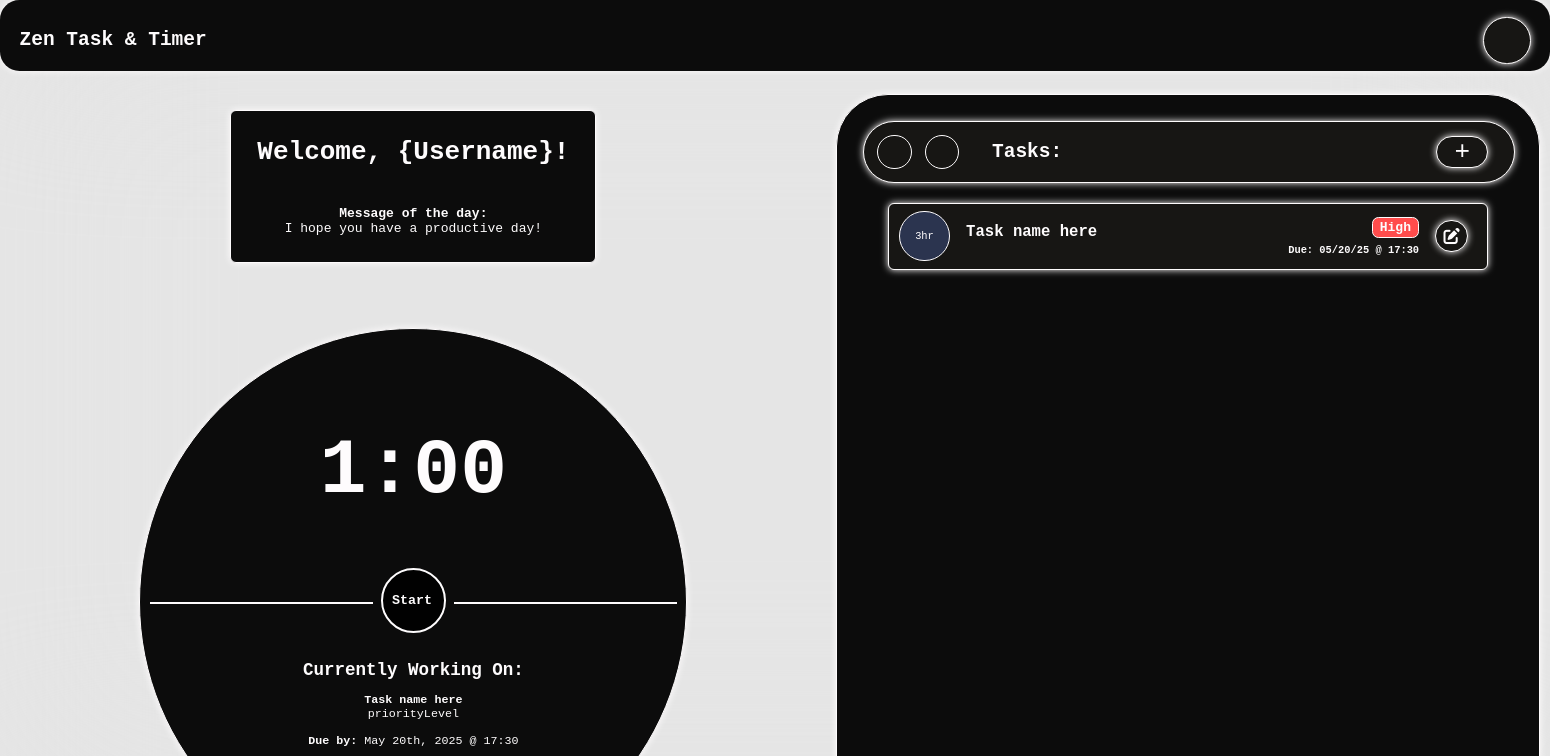
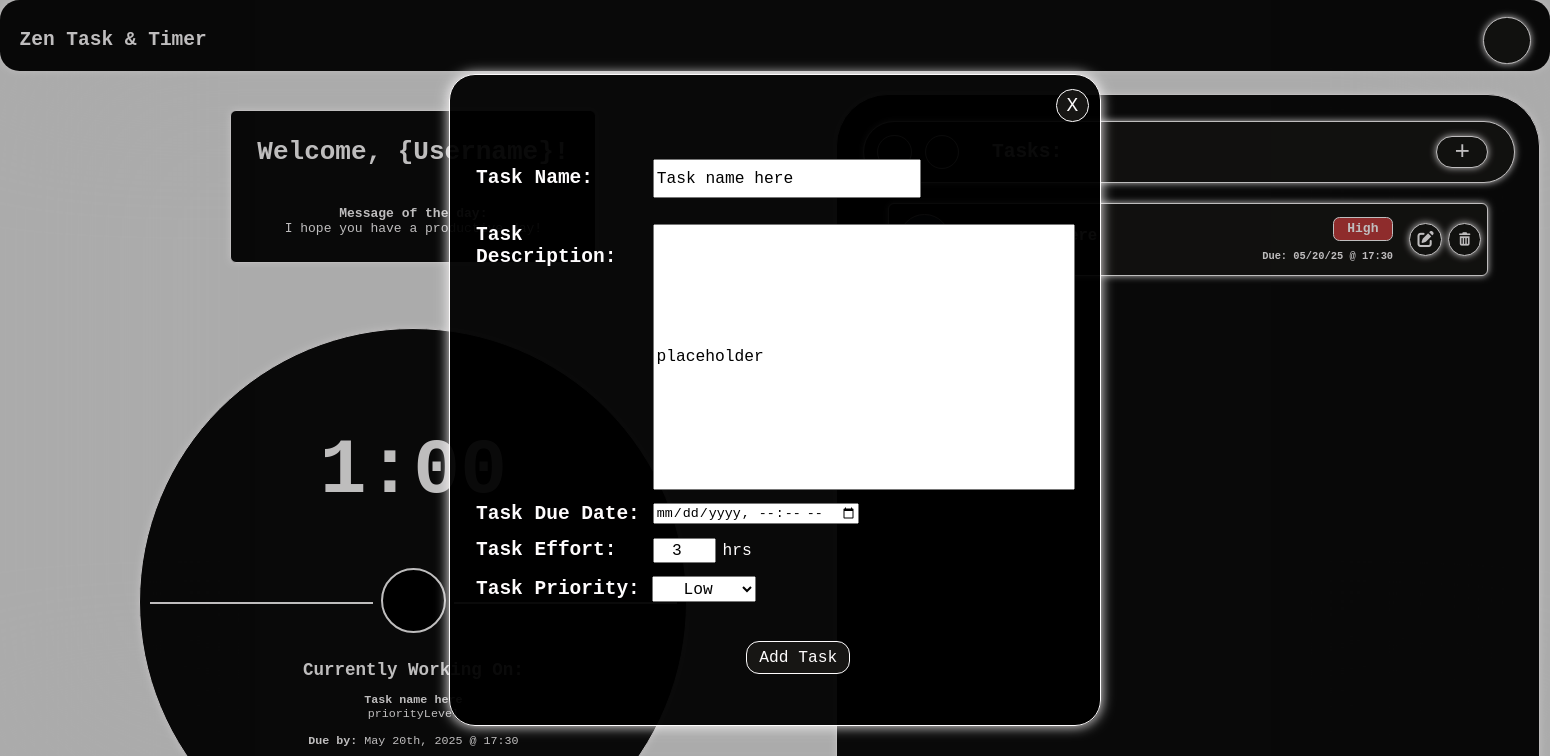
Before and after one commit to ZenixR1/Z-Task, an Electron app: page index.html in a window 1550 px wide. Both pictures are taken after a click on the button 1451 px from the left and 236 px from the top of the page. Shown: the top 756 px of the page. Drawn offline with Linux system fonts and the light colour scheme.

Commit message:
Added Task Priority to CreateTaskModal function and the proper colors for each on task creation. Also added a delete button to tasks in order to allow deleting of tasks. Functionality works only on new tasks at the moment.

```diff
--- a/index.html
+++ b/index.html
@@ -75,6 +75,7 @@
                                 <p class="taskItemDueDate">Due: 05/20/25 @ 17:30</p>
                             </div>
                             <button class="editTaskButton"><i class="fa-solid fa-pen-to-square editIcon"></i></button>
+                            <button class="deleteTaskButton"><i class="fa-solid fa-trash-can deleteIcon"></i></button>
                         </li>
                     </ul>
                 </div>
--- a/scripts/app.js
+++ b/scripts/app.js
@@ -87,7 +87,7 @@
     }
 });
 
-function createTaskModal(taskName, taskDescription, taskEffort){
+function createTaskModal(taskName, taskDescription, taskEffort, taskDueDate) {
         taskAddModalDiv = document.createElement('div');
         taskAddModalDiv.classList.add('taskAddModalDiv');
 
@@ -133,6 +133,22 @@
         taskAddEffortLabel.classList.add('taskAddEffortLabel');
         taskAddEffortLabel.textContent = 'Task Effort:';
 
+        taskAddDueDateLabel = document.createElement('h2');
+        taskAddDueDateLabel.classList.add('taskAddDueDateLabel');
+        taskAddDueDateLabel.textContent = 'Task Due Date:';
+
+        taskAddDueDateInput = document.createElement('input');
+        taskAddDueDateInput.setAttribute('type', 'datetime-local');
+        taskAddDueDateInput.classList.add('taskAddDueDateInput');
+        if (taskDueDate !== undefined) {
+            taskAddDueDateInput.value = taskDueDate;
+        }
+
+        taskAddDueDateDiv = document.createElement('div');
+        taskAddDueDateDiv.classList.add('taskAddDueDateDiv');
+        taskAddDueDateDiv.appendChild(taskAddDueDateLabel);
+        taskAddDueDateDiv.appendChild(taskAddDueDateInput);
+
         taskAddEffortInput = document.createElement('input');
         taskAddEffortInput.setAttribute('type', 'number');
         taskAddEffortInput.setAttribute('min', '0');
@@ -149,27 +165,32 @@
         taskAddEffortSpan.classList.add('taskAddEffortSpan');
         taskAddEffortSpan.textContent = 'hrs';
 
-        taskAddDueDateLabel = document.createElement('h2');
-        taskAddDueDateLabel.classList.add('taskAddDueDateLabel');
-        taskAddDueDateLabel.textContent = 'Task Due Date:';
-
-        taskAddDueDateInput = document.createElement('input');
-        taskAddDueDateInput.setAttribute('type', 'datetime-local');
-        taskAddDueDateInput.classList.add('taskAddDueDateInput');
-        if (taskDueDate !== undefined) {
-            taskAddDueDateInput.value = taskDueDate;
-        }
-
-        taskAddDueDateDiv = document.createElement('div');
-        taskAddDueDateDiv.classList.add('taskAddDueDateDiv');
-        taskAddDueDateDiv.appendChild(taskAddDueDateLabel);
-        taskAddDueDateDiv.appendChild(taskAddDueDateInput);
-
         taskAddEffortDiv = document.createElement('div');
         taskAddEffortDiv.classList.add('taskAddEffortDiv');
         taskAddEffortDiv.appendChild(taskAddEffortLabel);
         taskAddEffortDiv.appendChild(taskAddEffortInput);
         taskAddEffortDiv.appendChild(taskAddEffortSpan);
+
+        taskAddPrioirityLabel = document.createElement('h2');
+        taskAddPrioirityLabel.classList.add('taskAddPriorityLabel');
+        taskAddPrioirityLabel.textContent = 'Task Priority:';
+
+        taskAddPrioritySelect = document.createElement('select');
+        taskAddPrioritySelect.classList.add('taskAddPrioritySelect');
+        const priorityOptions = ['Low', 'Medium', 'High'];
+        priorityOptions.forEach(priority => {
+            const option = document.createElement('option');
+            const optionColors = ['.green', '.yellow', '.red'];
+            option.classList.add(optionColors[priorityOptions.indexOf(priority)]);
+            option.value = priority;
+            option.textContent = priority;
+            taskAddPrioritySelect.appendChild(option);
+        });
+
+        taskAddPrioirityDiv = document.createElement('div');
+        taskAddPrioirityDiv.classList.add('taskAddPriorityDiv');
+        taskAddPrioirityDiv.appendChild(taskAddPrioirityLabel);
+        taskAddPrioirityDiv.appendChild(taskAddPrioritySelect);
 
         taskAddSubmit = document.createElement('button');
         taskAddSubmit.classList.add('taskAddSubmit');
@@ -185,21 +206,23 @@
         taskAddDiv.appendChild(taskAddCloseButton);
         taskAddDiv.appendChild(taskAddNameDiv);
         taskAddDiv.appendChild(taskAddDescDiv);
-        taskAddDiv.appendChild(taskAddEffortDiv);;
-        taskAddDiv.appendChild(taskAddDueDateDiv)
+        taskAddDiv.appendChild(taskAddDueDateDiv);
+        taskAddDiv.appendChild(taskAddEffortDiv);
+        taskAddDiv.appendChild(taskAddPrioirityDiv);
         taskAddDiv.appendChild(taskAddSubmit);
         taskAddModal.appendChild(taskAddDiv);
         taskAddModalDiv.appendChild(taskAddModal);
         document.body.appendChild(taskAddModalDiv);
 
-        return taskAddInput, taskAddDescInput, taskAddEffortInput, taskAddDueDateInput;
+        return taskAddInput, taskAddDescInput, taskAddEffortInput, taskAddDueDateInput, taskAddPrioritySelect;
 }
 
-function createTaskItem(taskName, taskDescription, taskEffort, taskDueDate){
+function createTaskItem(taskName, taskDescription, taskEffort, taskDueDate, taskPriority) {
     taskName = taskAddInput.value.trim();
     taskDescription = taskAddDescInput.value.trim();
     taskEffort = taskAddEffortInput.value.trim();
     taskDueDate = taskAddDueDateInput.value.trim();
+    taskPriority = taskAddPrioritySelect.value;
     if (taskName !== '') {
         const taskItem = document.createElement('li');
         taskItem.classList.add('taskItem');
@@ -224,7 +247,8 @@
         taskItemPriorityDiv.classList.add('taskItemPriorityDiv');
         const taskItemPriority = document.createElement('p');
         taskItemPriority.classList.add('taskItemPriority');
-                taskItemPriority.textContent = 'High';
+        taskItemPriority.textContent = taskPriority;
+        taskItemPriorityDiv.style.backgroundColor =  taskPriority === 'Low' ? 'var(--low-priority)' : taskPriority === 'Medium' ? 'var(--normal-priority)' : 'var(--high-priority)';
         taskItemPriorityDiv.appendChild(taskItemPriority);
 
         const taskItemDueDate = document.createElement('p');
@@ -245,15 +269,27 @@
             taskEditDueDate = taskItemDueDate.textContent.replace('Due: ', '').trim();
             //taskEditDesc = editTaskButton.previousElementSibling.textContent();
             createTaskModal(taskEditName, taskDescription, taskEditEffort, taskEditDueDate);
+            indexTasks();
+        });
+        const taskDeleteButton = document.createElement('button');
+        taskDeleteButton.classList.add('deleteTaskButton');
+        taskDeleteButtonIcon = document.createElement('i');
+        taskDeleteButtonIcon.classList.add('fa-solid', 'fa-trash', 'deleteIcon');
+        taskDeleteButton.appendChild(taskDeleteButtonIcon);
+        taskDeleteButton.addEventListener('click', () => {
+            taskList.removeChild(taskItem);
+            indexTasks();
         });
 
         taskItem.appendChild(taskItemEffortDiv);
         taskItem.appendChild(taskItemName);
         taskItem.appendChild(taskItemDetailsDiv);
         taskItem.appendChild(taskEditButton);
+        taskItem.appendChild(taskDeleteButton);
 
         taskList.appendChild(taskItem);
     }
+    indexTasks();
 }
 
 editTaskButton.addEventListener('click', () => {
@@ -265,6 +301,7 @@
 });
 
 addTaskButton.addEventListener('click', () => {
+    // indexTasks();
     createTaskModal();
 
     taskAddSubmit.addEventListener('click', (event) => {
@@ -274,3 +311,19 @@
     });
 
 });
+
+
+
+function indexTasks(){
+    const taskItems = document.querySelectorAll('li.taskItem');
+    //console.log(taskItems);
+
+    for(let j = 0; j < taskItems.length; j++){
+        if (taskItems[j].getAttribute('index') != undefined){
+            taskItems[j].removeAttribute('index');
+            taskItems[j].setAttribute('index', j);
+        } else {
+            taskItems[j].setAttribute('index', j);
+        }
+    }
+}
--- a/style/styles.css
+++ b/style/styles.css
@@ -7,15 +7,14 @@
     --yale-blue: #064660;
     --white: #fefcfdff;
     --window: rgba(1,1,1, 0.95);
-    --high-priority: #ff4c4c;
-    --normal-priority: #ffb84c;
-    --low-priority: #4cff4c;
+    --high-priority: #bd3a3a;
+    --normal-priority: #e7b900;
+    --low-priority: #00a800;
 }
 
 *{
     margin: 0;
     font-family: monospace;
-    color: var(--white);
 }
 body{
     background-color: rgba(0,0,0,0.1);
@@ -33,6 +32,7 @@
     padding: 0.5rem;
     padding-top: 1.25rem;
     border-radius: 1.5rem;
+    color: var(--white);
 }
 
 .mainContainer{
@@ -64,6 +64,7 @@
     flex-direction: column;
     width: 50%;
     padding: 2rem;
+    color: var(--white);
 }
 
 .welcomeHeaderDiv{
@@ -195,6 +196,7 @@
     margin: .75rem;
     border-radius: 4rem;
     border: 1px solid var(--white);
+    color: var(--white);
 }
 
 .taskHeaderDiv{
@@ -207,6 +209,7 @@
     border-radius: 3rem;
     background-color: var(--onyx);
     border: 1px solid var(--white);
+    color: var(--white);
 }
 .taskHeader{
     width: min-content;
@@ -215,7 +218,7 @@
     padding: 0.5rem;
     border-radius: 6px;
     text-wrap-mode: nowrap;
-    color: var(--primary);
+    color: var(--white);
 }
 
 #addTaskButton{
@@ -232,6 +235,7 @@
     margin-right: 2rem;
     border: 1px solid var(--white);
     font-size: 2rem;
+    color: var(--white);
 }
 #addTaskButton:hover{
     background-color: var(--primary);
@@ -298,7 +302,7 @@
     padding: 0.5rem;
     background-color: var(--onyx);
     align-self: flex-start;
-    height: 4rem;
+    height: 4.5rem;
     width: 45rem;
     border: 1px solid var(--white);
 }
@@ -335,7 +339,7 @@
     width: max-content;
     align-self: flex-start;
     position: relative;
-    top: 1rem;
+    top: 1.3rem;
 }
 
 .taskItemDetailsDiv{
@@ -357,8 +361,8 @@
 
 .taskItemPriorityDiv{
     display: flex;
-    width: 3.5rem;
-    height: 1.5rem;
+    width: 4.5rem;
+    height: 1.75rem;
     border-radius: 0.5rem;
     background-color: var(--high-priority);
     justify-content: center;
@@ -373,6 +377,7 @@
     display: flex;
     font-size: 1rem;
     font-weight: 600;
+    padding:0.25rem;
 }
 
 .editTaskButton{
@@ -385,13 +390,35 @@
     justify-content: center;
     align-items: center;
     align-self: center;
-    margin-right: 1rem;
+    margin-right: .5rem;
     border: 1px solid var(--white);
     font-size: 1.25rem;
+    color: var(--white);
 }
 .editTaskButton:hover{
     cursor: pointer;
     box-shadow: 0px 0px 1rem var(--white);
+    background-color: var(--primary);
+}
+
+.deleteTaskButton{
+    display: flex;
+    width: 2.5rem;
+    height: 2.5rem;
+    border-radius: 1.5rem;
+    background-color: var(--onyx);
+    box-shadow: 0px 0px .6rem var(--white);
+    justify-content: center;
+    align-items: center;
+    align-self: center;
+    border: 1px solid var(--white);
+    font-size: 1rem;
+    color: var(--white);
+}
+.deleteTaskButton:hover{
+    cursor: pointer;
+    box-shadow: 0px 0px 1rem var(--white);
+    background-color: var(--primary);
 }
 
 .taskAddModalDiv{
@@ -479,6 +506,25 @@
     margin-bottom: 1rem;
 }
 
+.taskAddDueDateLabel{
+    font-size: 1.5rem;
+    color: var(--white);
+    margin-right: 1rem;
+}
+
+.taskAddDueDateInput{
+    color:var(--primary)
+}
+
+.taskAddDueDateDiv{
+    display: flex;
+    flex-direction: row;
+    justify-content: center;
+    align-self: start;
+    align-items: center;
+    margin-bottom: 1rem;
+}
+
 .taskAddEffortLabel{
     font-size: 1.5rem;
     color: var(--white);
@@ -508,23 +554,44 @@
     margin-bottom: 1rem;
 }
 
-.taskAddDueDateLabel{
+.taskAddPriorityLabel{
     font-size: 1.5rem;
     color: var(--white);
-    margin-right: 1rem;
+    margin-right: 2.15rem;
 }
 
-.taskAddDueDateInput{
-    color:var(--primary)
+.taskAddPrioritySelect{
+    width: 8rem;
+    height: 2rem;
+    font-size: 1.25rem;
+    color: var(--primary);
+    text-align: center;
+    position: relative;
+    right: 1.2rem;
 }
 
-.taskAddDueDateDiv{
+.taskAddPriorityDiv{
     display: flex;
     flex-direction: row;
     justify-content: center;
     align-self: start;
     align-items: center;
     margin-bottom: 1rem;
+}
+
+.green{
+    background-color: var(--low-priority);
+    color: var(--primary);
+}
+
+.yellow{
+    background-color: var(--normal-priority);
+    color: var(--primary);
+}
+
+.red{
+    background-color: var(--high-priority);
+    color: var(--primary);
 }
 
 .taskAddSubmit{
@@ -557,8 +624,8 @@
     align-self: flex-end;
     border: 1px solid var(--white);
     position: relative;
-    bottom: 4.5rem;
-    right: 2.35rem;
+    bottom: 2.85rem;
+    right: 2.45rem;
 }
 
 .taskAddCloseButton:hover{
@@ -567,6 +634,8 @@
     box-shadow: 0px 0px 10px var(--white);
 }
 
+
+
 .footerDiv{
 
 }
```
Lines whose indentation alone changed are shown as unchanged.
